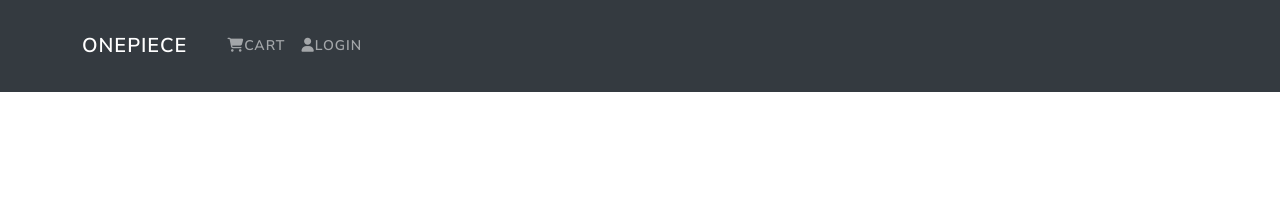
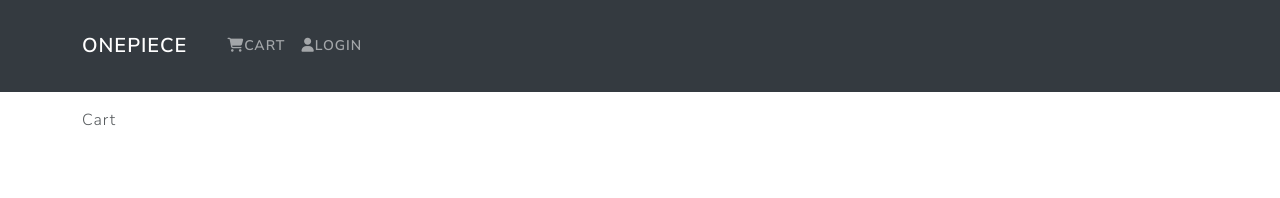
Before and after one commit to Shubham-Naugai/One-Piece, a React (Create React App) app in the folder frontend/: page /cart/1 in a window 1280 px wide. Shown: the top 198 px of the page. Built offline with nearby package versions, Linux system fonts and the light colour scheme.

Commit message:
Create CartScreen and add to react Router

```diff
--- a/frontend/src/App.js
+++ b/frontend/src/App.js
@@ -4,6 +4,8 @@
 import Footer from './components/Footer'
 import HomeScreen from './screens/HomeScreen'
 import ProductScreen from './screens/ProductScreen'
+import CartScreen from './screens/CartScreen'
+
 
 
 
@@ -16,6 +18,8 @@
             <Routes>
               <Route path='/'  element={<HomeScreen />} exact />
               <Route path='/product/:id' element={<ProductScreen />} />
+              <Route path='/cart/:id?' element={<CartScreen />} />
+
             </Routes>
         </Container>
       </main>
--- /dev/null
+++ b/frontend/src/screens/CartScreen.js
@@ -0,0 +1,11 @@
+import React from 'react'
+
+function CartScreen() {
+  return (
+    <div>
+        Cart
+    </div>
+  )
+}
+
+export default CartScreen
```
